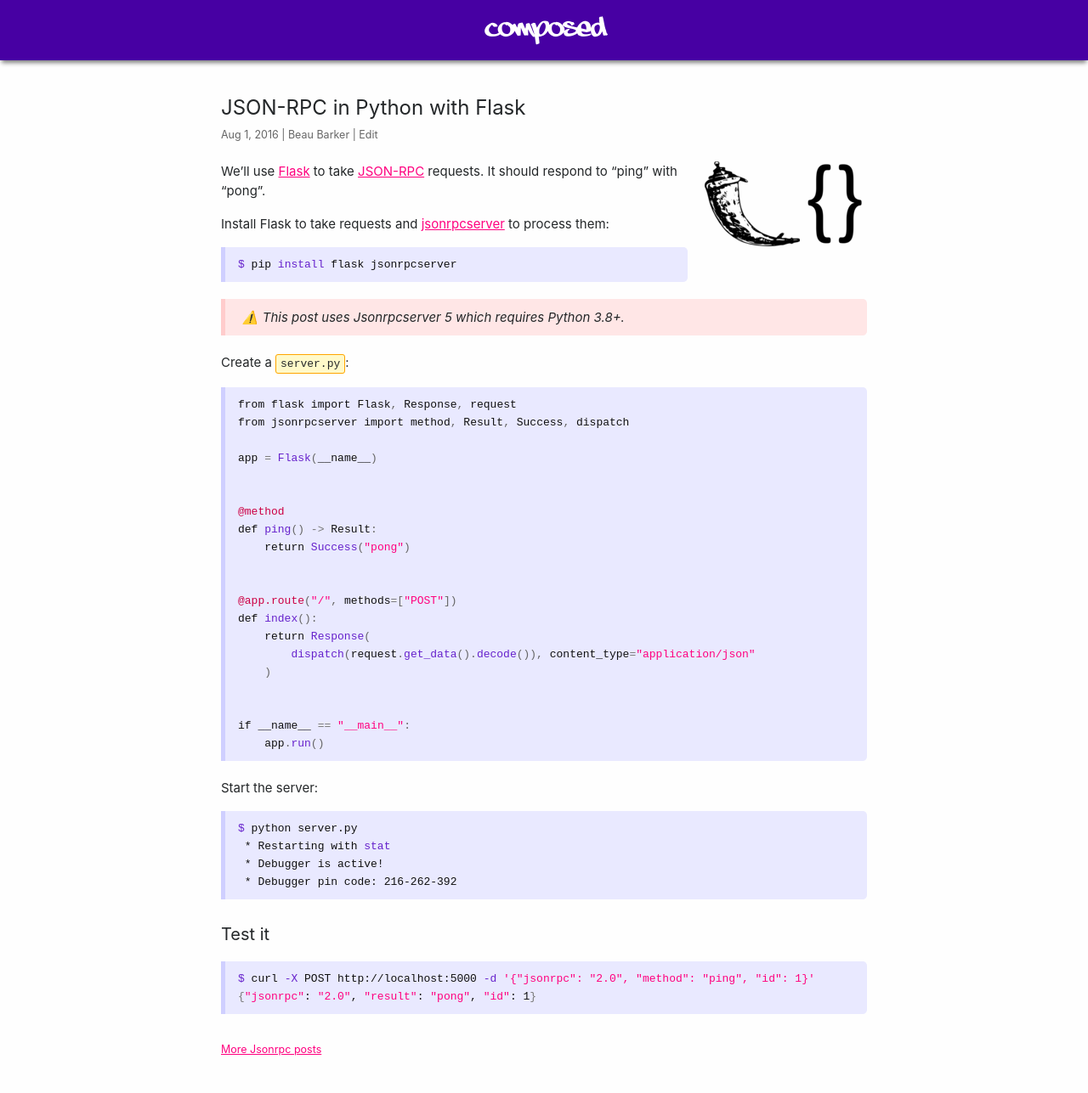
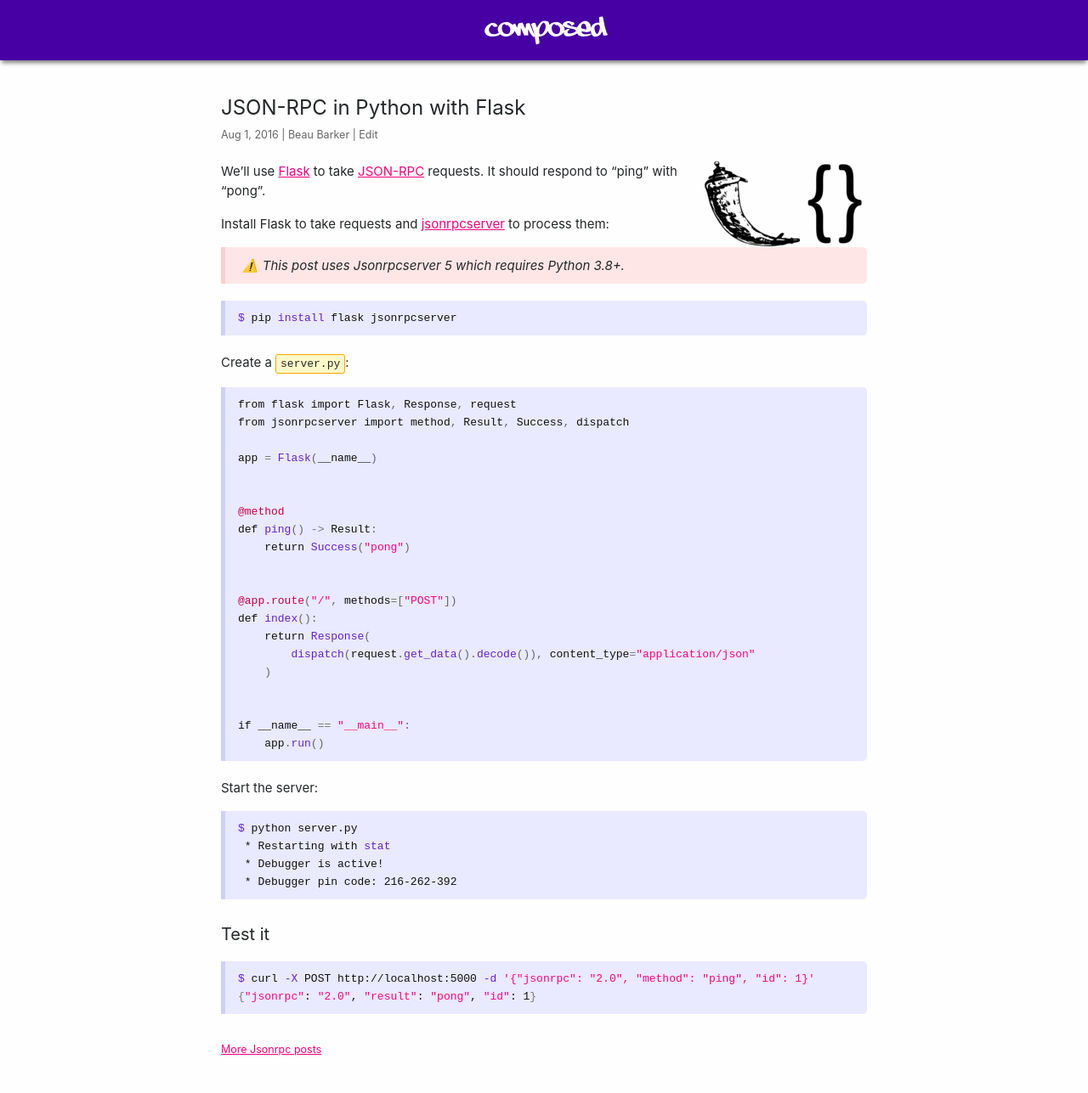
Before and after one commit to explodinglabs/explodinglabs.github.io, a Jekyll site: the page built from _posts/jsonrpc/2016-08-01-flask.markdown, in a window 1280 px wide. Shown: the whole page at 85% size. Built offline with Jekyll 4.4.1, drawn with Linux system fonts in a browser that asks for light colours.

Commit message:
Update 2016-08-01-flask.markdown

````diff
--- a/_posts/jsonrpc/2016-08-01-flask.markdown
+++ b/_posts/jsonrpc/2016-08-01-flask.markdown
@@ -17,13 +17,13 @@ We'll use [Flask](http://flask.pocoo.org) to take
 Install Flask to take requests and
 [jsonrpcserver](https://www.jsonrpcserver.com/) to process them:
 
+<div class="warning">
+    <p>This post uses Jsonrpcserver 5 which requires Python 3.8+.</p>
+</div>
+
 ```sh
 $ pip install flask jsonrpcserver
 ```
-
-<div class="warning">
-    <p>This post uses Jsonrpcserver 5 which requires Python 3.8+.</p>
-</div>
 
 Create a `server.py`:
 
````
